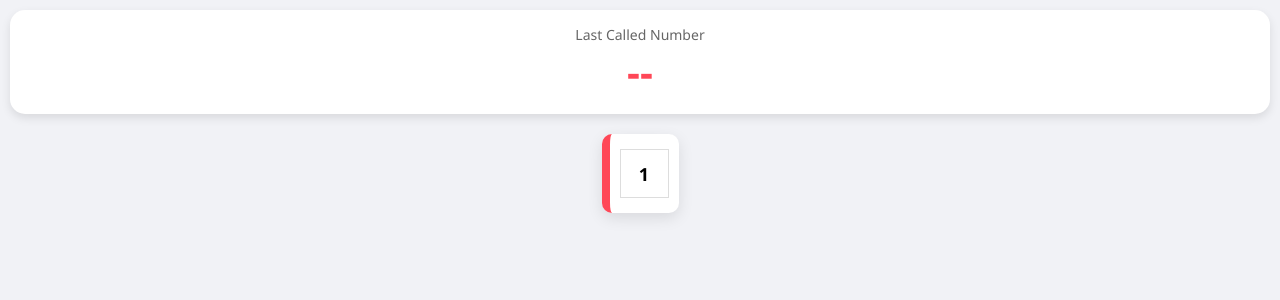
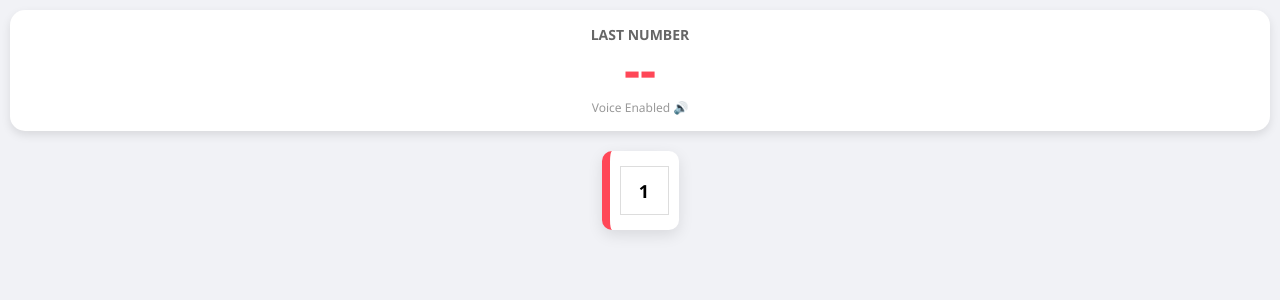
Before and after one commit to ramu265/TVS-GAME, a Flask app: template Ramu/templates/user_ticket.html in a window 1280 px wide. Shown: the top 300 px of the page. Run offline with Flask 3, Linux system fonts and the light colour scheme; the template is opened without the code that fills it: most values are stand-ins (such as "Sample title", 1, 10 or a date in 2020); data that the repository does not hold is empty.

Commit message:
Update user_ticket.html

```diff
--- a/Ramu/templates/user_ticket.html
+++ b/Ramu/templates/user_ticket.html
@@ -3,31 +3,41 @@
 <head>
     <meta charset="UTF-8">
     <meta name="viewport" content="width=device-width, initial-scale=1.0">
-    <title>Your Tambola Tickets</title>
+    <title>Live Tambola Ticket</title>
     <style>
-        :root { --primary: #ff4757; --secondary: #2f3542; }
+        :root { --primary: #ff4757; --green: #2ecc71; --blue: #3498db; --yellow: #fff200; }
         body { font-family: 'Segoe UI', sans-serif; background: #f1f2f6; margin: 0; padding: 10px; text-align: center; }
-        .header { background: white; padding: 15px; border-radius: 15px; box-shadow: 0 4px 10px rgba(0,0,0,0.1); margin-bottom: 20px; }
-        .last-num { font-size: 40px; color: var(--primary); font-weight: bold; }
 
-        .ticket-container { display: flex; flex-direction: column; gap: 20px; align-items: center; }
-        .ticket { background: white; padding: 10px; border-radius: 10px; box-shadow: 0 5px 15px rgba(0,0,0,0.1); border-left: 8px solid var(--primary); }
+        .header { background: white; padding: 15px; border-radius: 15px; box-shadow: 0 4px 10px rgba(0,0,0,0.1); margin-bottom: 20px; position: sticky; top: 10px; z-index: 100; }
+        .last-num { font-size: 50px; color: var(--primary); font-weight: bold; line-height: 1; }
+
+        .ticket-container { display: flex; flex-direction: column; gap: 20px; align-items: center; padding-bottom: 50px; }
+        .ticket { background: white; padding: 10px; border-radius: 10px; box-shadow: 0 5px 15px rgba(0,0,0,0.1); border-left: 8px solid var(--primary); max-width: 100%; overflow-x: auto; }
 
         table { border-collapse: collapse; margin: 5px auto; }
         td { width: 45px; height: 45px; border: 1px solid #ddd; text-align: center; font-weight: bold; font-size: 18px; cursor: pointer; position: relative; transition: 0.2s; background: white; }
         td.empty { background: #f9f9f9; cursor: default; }
 
         /* --- Marking Styles --- */
-        .marked-heart::after { content: '❤️'; position: absolute; top: 50%; left: 50%; transform: translate(-50%, -50%); font-size: 24px; pointer-events: none; }
-        .marked-yellow { background-color: #fff200 !important; color: black; }
-        .is-called { border: 2px solid #2ecc71 !important; }
+        /* అడ్మిన్ కాల్ చేస్తే ఆటోమేటిక్ ఎల్లో మార్క్ */
+        .auto-yellow { background-color: var(--yellow) !important; color: black; }
+
+        /* యూజర్ క్లిక్ చేస్తే హార్ట్ సింబల్ */
+        .user-heart::after { content: '❤️'; position: absolute; top: 50%; left: 50%; transform: translate(-50%, -50%); font-size: 24px; pointer-events: none; z-index: 2; }
+
+        /* అడ్మిన్ చెప్పని నంబర్ క్లిక్ చేస్తే బ్లూ మార్క్ */
+        .wrong-blue { background-color: var(--blue) !important; color: white; }
+
+        /* కాల్ చేసిన నంబర్ కు గ్రీన్ బార్డర్ */
+        .is-called { border: 3px solid var(--green) !important; z-index: 1; }
     </style>
 </head>
 <body>
 
     <div class="header">
-        <div style="font-size: 14px; color: #666;">Last Called Number</div>
+        <div style="font-size: 14px; color: #666; font-weight: bold;">LAST NUMBER</div>
         <div id="current-number" class="last-num">--</div>
+        <div id="voice-msg" style="font-size: 12px; color: #999; margin-top: 5px;">Voice Enabled 🔊</div>
     </div>
 
     <div id="main-ticket-area" class="ticket-container">
@@ -38,7 +48,7 @@
                 <tr>
                     {% for num in row %}
                         {% if num != 0 %}
-                            <td onclick="handleTap(this)" data-num="{{ num }}">
+                            <td onclick="handleUserClick(this)" data-num="{{ num }}">
                                 {{ num }}
                             </td>
                         {% else %}
@@ -53,46 +63,69 @@
     </div>
 
     <script>
-        let tapCount = 0;
-        let tapTimer;
+        let calledNumbers = [];
+        let lastAnnounced = null;
 
-        // --- 👆 Marking Logic ---
-        function handleTap(element) {
-            tapCount++;
-            if (tapCount === 1) {
-                tapTimer = setTimeout(() => {
-                    // Single Click: Pink Heart ❤️
-                    element.classList.toggle('marked-heart');
-                    tapCount = 0;
-                }, 300);
-            } else if (tapCount === 2) {
-                clearTimeout(tapTimer);
-                // Double Click: Yellow Mark 🟨
-                element.classList.remove('marked-heart');
-                element.classList.toggle('marked-yellow');
-                tapCount = 0;
+        // --- 🗣️ Voice Function ---
+        function speakNumber(num) {
+            if ('speechSynthesis' in window) {
+                const msg = new SpeechSynthesisUtterance();
+                msg.text = "Number " + num;
+                msg.rate = 0.9; // స్లోగా చెప్పడానికి
+                window.speechSynthesis.speak(msg);
             }
         }
 
-        // --- 🔄 Auto Update Called Numbers ---
+        // --- 👆 User Click Logic ---
+        function handleUserClick(element) {
+            const num = parseInt(element.getAttribute('data-num'));
+
+            // 1. అడ్మిన్ చెప్పిన నంబర్ అయితే - Heart Symbol వస్తుంది
+            if (calledNumbers.includes(num)) {
+                element.classList.toggle('user-heart');
+            }
+            // 2. అడ్మిన్ చెప్పని నంబర్ అయితే - Blue Mark వస్తుంది
+            else {
+                element.classList.toggle('wrong-blue');
+            }
+        }
+
+        // --- 🔄 Auto Sync with Admin ---
         function updateGame() {
             fetch('/get_updates')
             .then(res => res.json())
             .then(data => {
-                if (data.called.length > 0) {
-                    const lastNum = data.called[data.called.length - 1];
-                    document.getElementById('current-number').innerText = lastNum;
+                calledNumbers = data.called;
 
-                    // కాల్ చేసిన నంబర్ ని గ్రీన్ కలర్ తో చూపిస్తుంది
+                if (calledNumbers.length > 0) {
+                    const latest = calledNumbers[calledNumbers.length - 1];
+
+                    // కొత్త నంబర్ వస్తే వాయిస్ వినిపిస్తుంది
+                    if (latest !== lastAnnounced) {
+                        document.getElementById('current-number').innerText = latest;
+                        speakNumber(latest);
+                        lastAnnounced = latest;
+                    }
+
+                    // టికెట్ లో నంబర్లను అప్‌డేట్ చేయడం
                     document.querySelectorAll('td[data-num]').forEach(td => {
-                        if (parseInt(td.getAttribute('data-num')) === lastNum) {
-                            td.classList.add('is-called');
+                        const n = parseInt(td.getAttribute('data-num'));
+
+                        if (calledNumbers.includes(n)) {
+                            // ఆటోమేటిక్ ఎల్లో మార్క్ మరియు గ్రీన్ బార్డర్
+                            td.classList.add('auto-yellow');
+                            if (n === latest) {
+                                td.classList.add('is-called');
+                            } else {
+                                td.classList.remove('is-called');
+                            }
                         }
                     });
                 }
             });
         }
 
+        // ప్రతి 3 సెకన్లకు ఒకసారి అడ్మిన్ దగ్గర నుండి డేటా తీసుకుంటుంది
         setInterval(updateGame, 3000);
         updateGame();
     </script>
```
